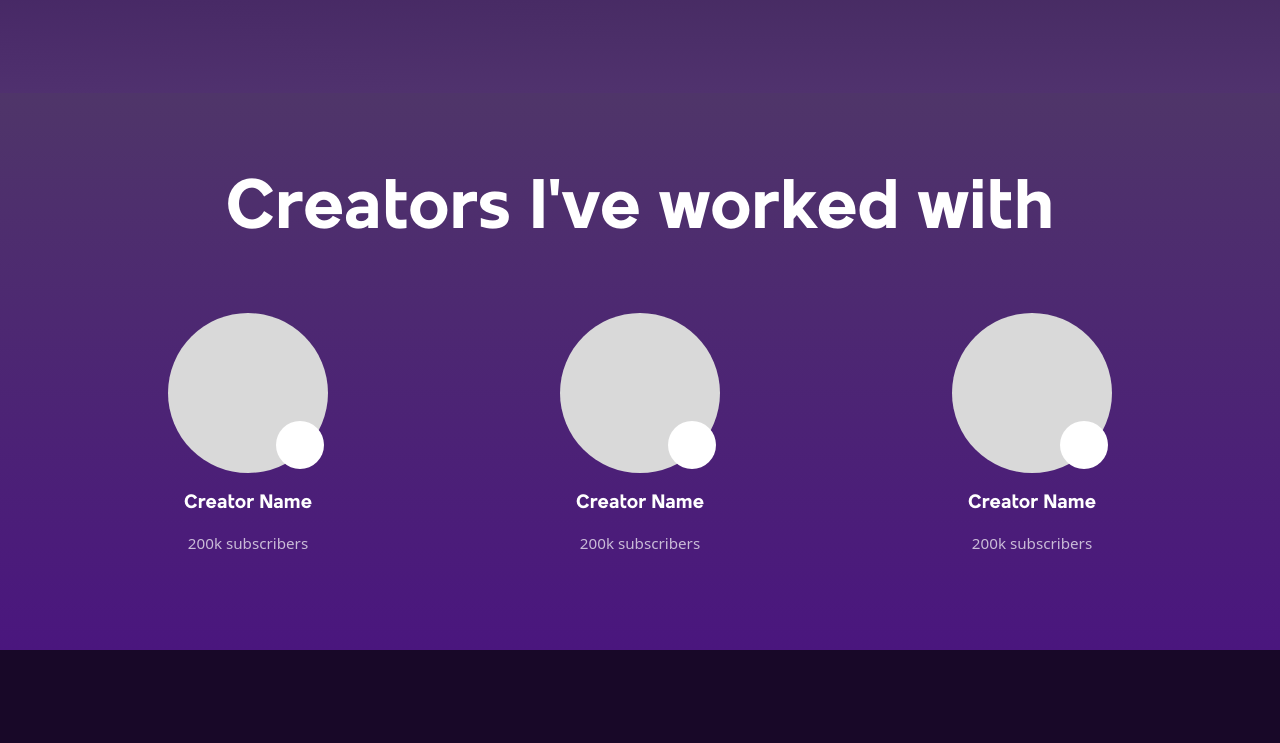
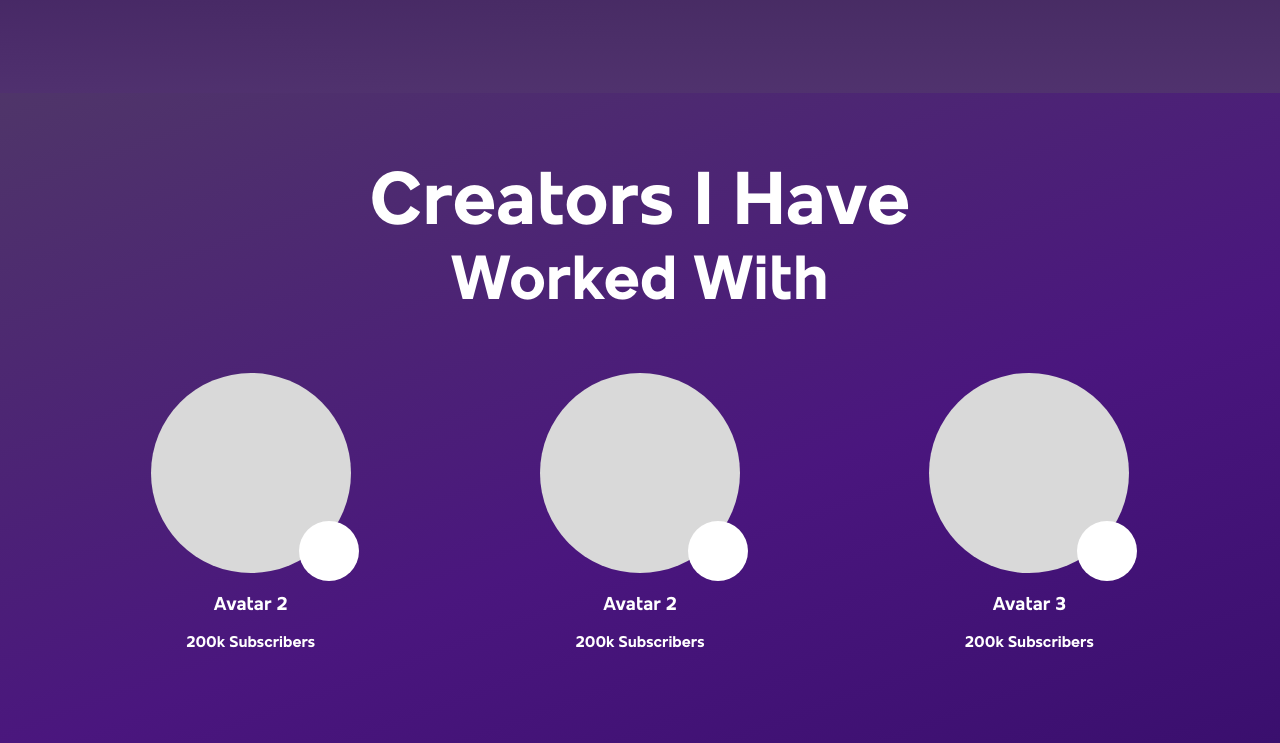
Before and after one commit to mjvrmqz/MVS-Plus, an Astro site in the folder mvs-studios/: page / in a window 1280 px wide. Shown: the part 477-1220 px from the top of the page. Before the commit the page ends 1127 px from the top, so only its background shows below. Built offline with nearby package versions, Linux system fonts and the light colour scheme; Astro itself is replaced by a stand-in of ours.

Commit message:
fix: creators section - two-line heading, larger avatars, badge overlapping edge, matching text weights

```diff
--- a/mvs-studios/src/components/Creators.astro
+++ b/mvs-studios/src/components/Creators.astro
@@ -1,26 +1,25 @@
 ---
-// Creators.astro
-// Built from Avatars.svg — purple gradient section with three creator cards.
-// Each card: circular avatar placeholder + creator name + subscriber count.
-// Heading row: large display text matching the SVG's white type treatment.
-
 const creators = [
-  { name: 'Creator Name', subscribers: '200k subscribers', username: '@handle' },
-  { name: 'Creator Name', subscribers: '200k subscribers', username: '@handle' },
-  { name: 'Creator Name', subscribers: '200k subscribers', username: '@handle' },
+  { name: 'Avatar 2', subscribers: '200k Subscribers' },
+  { name: 'Avatar 2', subscribers: '200k Subscribers' },
+  { name: 'Avatar 3', subscribers: '200k Subscribers' },
 ];
 ---
 
 <section id="creators" class="creators">
   <div class="creators__inner">
-    <div class="creators__heading">
-      <h2 class="creators__title">Creators I've worked with</h2>
-    </div>
+    <h2 class="creators__title">
+      <span class="creators__title-line1">Creators I Have</span>
+      <span class="creators__title-line2">Worked With</span>
+    </h2>
 
     <div class="creators__grid">
       {creators.map((c) => (
         <div class="creators__card">
-          <div class="creators__avatar"></div>
+          <div class="creators__avatar-wrap">
+            <div class="creators__avatar"></div>
+            <div class="creators__avatar-badge"></div>
+          </div>
           <p class="creators__name">{c.name}</p>
           <p class="creators__subs">{c.subscribers}</p>
         </div>
@@ -32,8 +31,8 @@ const creators = [
 <style>
   .creators {
     width: 100%;
-    background: linear-gradient(180deg, #4F3569 0%, #4A167E 100%);
-    padding: 80px 0 96px;
+    background: linear-gradient(160deg, #4F3569 0%, #4A167E 60%, #3a0f6e 100%);
+    padding: 72px 0 88px;
   }
 
   .creators__inner {
@@ -42,68 +41,89 @@ const creators = [
     padding: 0 32px;
     display: flex;
     flex-direction: column;
-    gap: 64px;
+    align-items: center;
+    gap: 56px;
   }
 
-  .creators__heading {
-    text-align: center;
-  }
-
+  /* Two-line heading: line 1 heavier/larger, line 2 lighter/smaller */
   .creators__title {
     font-family: var(--font-display);
     color: #fff;
-    font-size: clamp(2.5rem, 6vw, 4.5rem);
-    font-weight: 700;
+    margin: 0;
+    text-align: center;
+    display: flex;
+    flex-direction: column;
+    gap: 4px;
+  }
+
+  .creators__title-line1 {
+    font-size: clamp(2.8rem, 6vw, 5rem);
+    font-weight: 800;
     line-height: 1.05;
-    margin: 0;
+    display: block;
+  }
+
+  .creators__title-line2 {
+    font-size: clamp(2.2rem, 5vw, 4rem);
+    font-weight: 400;
+    line-height: 1.05;
+    display: block;
   }
 
   .creators__grid {
     display: grid;
     grid-template-columns: repeat(3, 1fr);
-    gap: 40px;
+    gap: 48px 32px;
+    width: 100%;
   }
 
   .creators__card {
     display: flex;
     flex-direction: column;
     align-items: center;
-    gap: 16px;
+    gap: 12px;
+  }
+
+  /* Avatar wrapper handles the overflow so badge can hang off the edge */
+  .creators__avatar-wrap {
+    position: relative;
+    width: 200px;
+    height: 200px;
+    flex-shrink: 0;
   }
 
   .creators__avatar {
-    width: 160px;
-    height: 160px;
+    width: 200px;
+    height: 200px;
     border-radius: 50%;
     background: #D9D9D9;
-    position: relative;
-    flex-shrink: 0;
   }
 
-  /* Small white circle overlay in bottom-right, matching SVG */
-  .creators__avatar::after {
-    content: '';
+  /* Badge hangs off bottom-right edge, half overlapping */
+  .creators__avatar-badge {
     position: absolute;
-    width: 48px;
-    height: 48px;
+    width: 60px;
+    height: 60px;
     border-radius: 50%;
     background: #fff;
-    bottom: 4px;
-    right: 4px;
+    bottom: -8px;
+    right: -8px;
   }
 
   .creators__name {
     font-family: var(--font-display);
     color: #fff;
-    font-size: 1.25rem;
+    font-size: 1.2rem;
     font-weight: 700;
-    margin: 0;
+    margin: 8px 0 0 0;
     text-align: center;
   }
 
   .creators__subs {
-    color: rgba(255, 255, 255, 0.7);
-    font-size: 0.95rem;
+    font-family: var(--font-display);
+    color: #fff;
+    font-size: 1rem;
+    font-weight: 700;
     margin: 0;
     text-align: center;
   }
```
